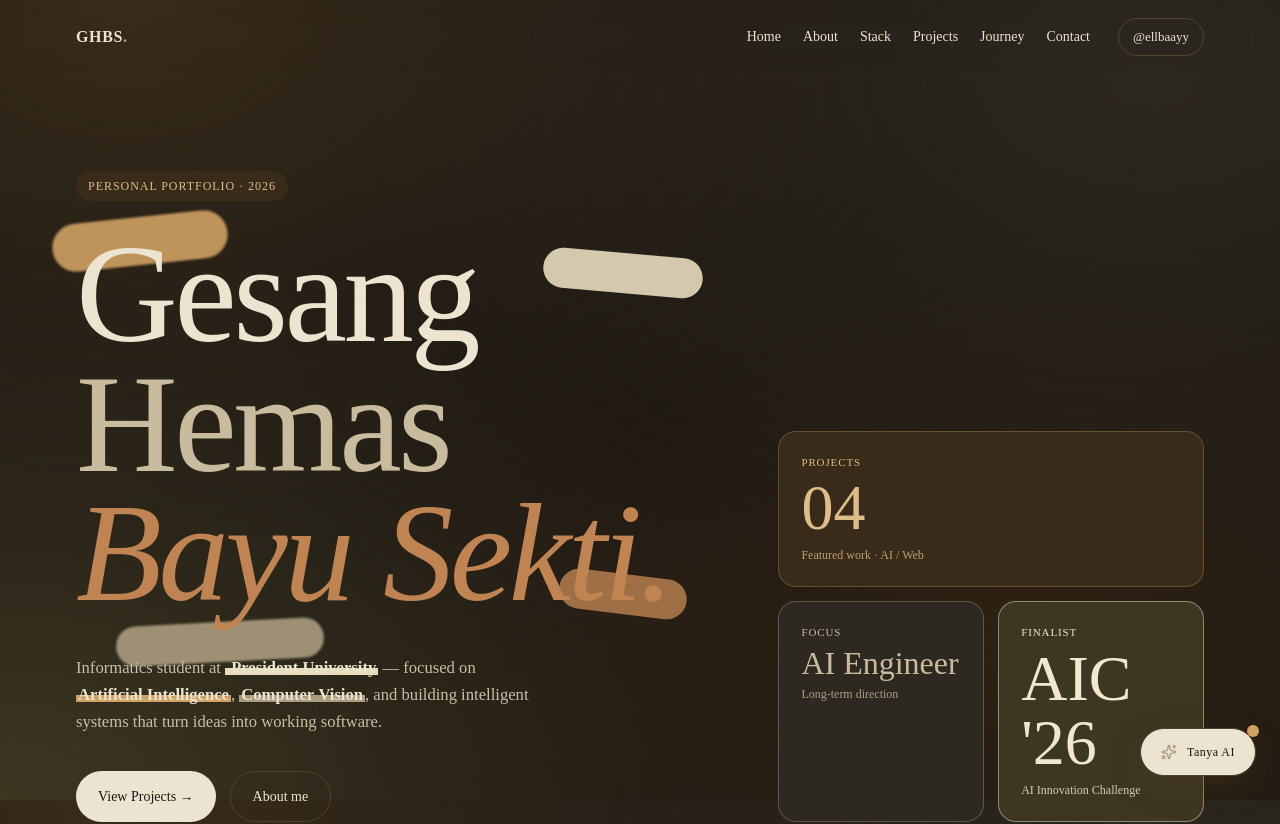
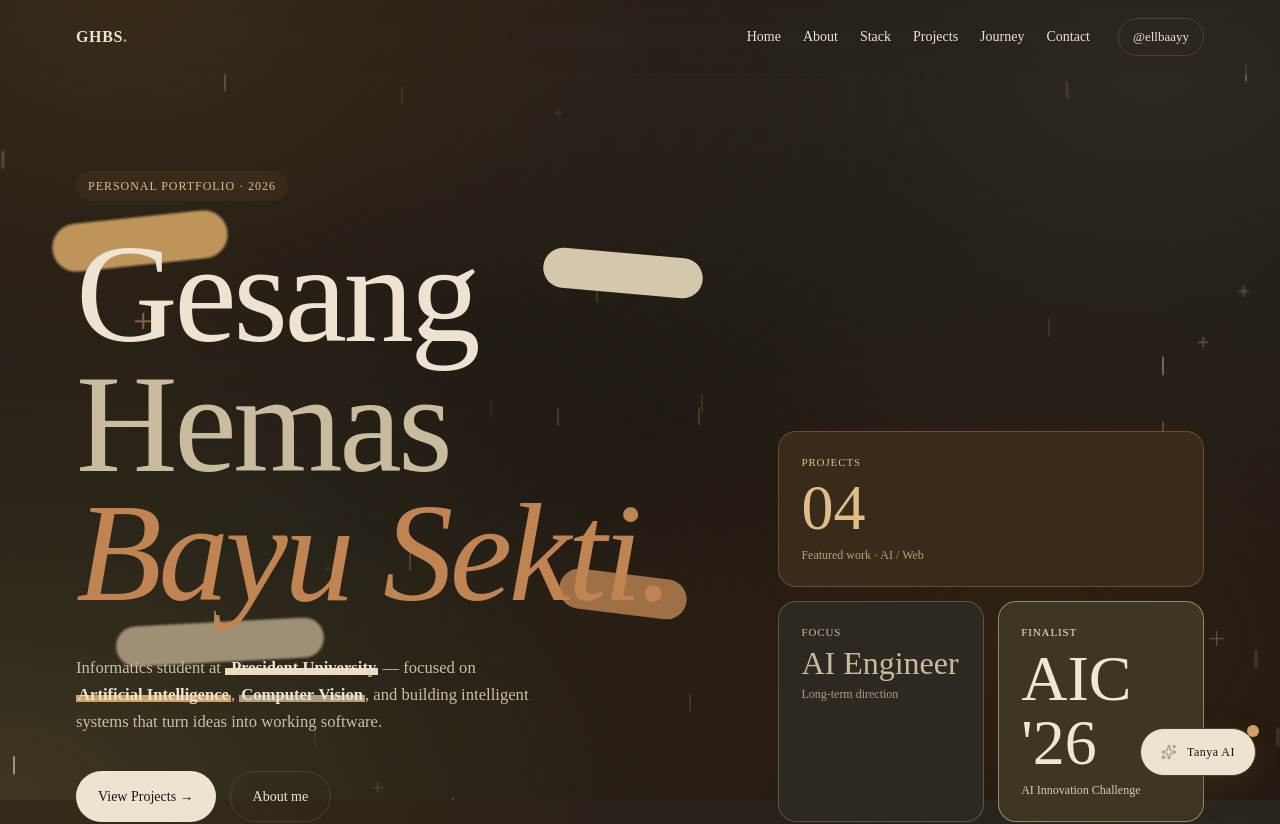
Before and after one commit to Ellbaayy/porto-GHBS, a Next.js app: page / in a window 1280 px wide. Shown: the top 824 px of the page. Built offline with nearby package versions, Linux system fonts and the light colour scheme.

Commit message:
Add ambient floating particles background with scroll parallax

```diff
--- a/src/app/globals.css
+++ b/src/app/globals.css
@@ -192,6 +192,21 @@ html { scroll-behavior: smooth; }
   .marquee-track { animation: none; }
 }
 
+/* Ambient floating shapes ------------------------------------------ */
+@keyframes float {
+  0%, 100% {
+    transform: translate3d(0, 0, 0) rotate(0deg);
+  }
+  50% {
+    transform: translate3d(var(--drift-x, 0px), var(--drift, 12px), 0)
+      rotate(var(--spin, 0deg));
+  }
+}
+
+.animate-float {
+  animation: float 10s ease-in-out infinite;
+}
+
 /* Highlighter effect for inline emphasized words ------------------- */
 .hl {
   background-image: linear-gradient(180deg, transparent 55%, var(--lemon) 55%, var(--lemon) 92%, transparent 92%);
--- a/src/app/layout.tsx
+++ b/src/app/layout.tsx
@@ -5,6 +5,7 @@ import { TopNav } from "@/components/TopNav";
 import { Footer } from "@/components/Footer";
 import { RevealOnScroll } from "@/components/RevealOnScroll";
 import { Chatbot } from "@/components/Chatbot";
+import { AmbientBackground } from "@/components/AmbientBackground";
 
 const inter = Inter({
   variable: "--font-inter",
@@ -39,8 +40,9 @@ export default function RootLayout({
       <body
         className="bg-bg text-ink min-h-screen flex flex-col"
       >
+        <AmbientBackground />
         <TopNav />
-        <main className="flex-1">{children}</main>
+        <main className="relative flex-1 z-10">{children}</main>
         <Footer />
         <RevealOnScroll />
         <Chatbot />
--- /dev/null
+++ b/src/components/AmbientBackground.tsx
@@ -0,0 +1,205 @@
+"use client";
+
+import { useEffect, useMemo, useRef } from "react";
+
+/* ------------------------------------------------------------------
+   AmbientBackground — banyak objek geometris kecil yang melayang
+   (float) dan bereaksi halus terhadap scroll (parallax depth).
+   Murni dekoratif: pointer-events-none, di belakang konten (z-0),
+   objek paling pekat di tepi layar biar teks di tengah tetap kebaca.
+------------------------------------------------------------------- */
+
+type Shape = "dot" | "ring" | "diamond" | "square" | "cross";
+
+type Particle = {
+  id: number;
+  shape: Shape;
+  left: number; // % posisi awal
+  top: number; // % posisi awal
+  size: number; // px
+  parallax: number; // kecepatan relatif thd scroll (depth)
+  opacity: number;
+  drift: number; // px amplitudo float vertikal
+  duration: number; // detik satu siklus float
+  delay: number; // detik
+  color: string;
+  blur?: boolean;
+};
+
+const COLORS = [
+  "var(--lemon-deep)", // cream terang
+  "var(--ink)", // cream
+  "var(--coral-deep)", // karamel muda
+  "var(--ink-soft)", // taupe terang
+  "var(--accent)", // caramel
+  "var(--coral)", // karamel
+];
+
+// Generator deterministik (seeded) — supaya konsisten antara server & client
+function mulberry32(seed: number) {
+  return () => {
+    seed |= 0;
+    seed = (seed + 0x6d2b79f5) | 0;
+    let t = Math.imul(seed ^ (seed >>> 15), 1 | seed);
+    t = (t + Math.imul(t ^ (t >>> 7), 61 | t)) ^ t;
+    return ((t ^ (t >>> 14)) >>> 0) / 4294967296;
+  };
+}
+
+function buildParticles(): Particle[] {
+  const rand = mulberry32(20260902);
+  const shapes: Shape[] = ["dot", "dot", "dot", "ring", "ring", "diamond", "square", "cross"];
+  const parts: Particle[] = [];
+
+  for (let i = 0; i < 64; i++) {
+    // Bias ke tepi: 58% objek di 0–18% / 82–100% kiri; sisanya di tengah tapi redup
+    const edge = rand() < 0.58;
+    let left: number;
+    if (edge) left = rand() < 0.5 ? rand() * 18 : 82 + rand() * 18;
+    else left = 18 + rand() * 64;
+
+    // Dua "depth": 0 = jauh (kecil, lambat, redup), 1 = dekat (lebih besar, cepat, terang)
+    const depth = rand() < 0.62 ? 0 : 1;
+    const big = rand() < 0.2;
+    const size = depth === 0
+      ? (shapes[i % shapes.length] === "dot" ? 1.5 + rand() * 5 : 6 + rand() * 10)
+      : (shapes[i % shapes.length] === "dot" ? 3 + rand() * 8 : big ? 24 + rand() * 22 : 9 + rand() * 13);
+
+    parts.push({
+      id: i,
+      shape: shapes[i % shapes.length],
+      left,
+      top: rand() * 100,
+      size: Math.round(size),
+      parallax: depth === 0 ? 0.012 + rand() * 0.06 : 0.09 + rand() * 0.16,
+      opacity: edge
+        ? depth === 0
+          ? 0.22 + rand() * 0.16
+          : 0.42 + rand() * 0.3
+        : depth === 0
+          ? 0.07 + rand() * 0.06
+          : 0.14 + rand() * 0.12,
+      drift: 6 + rand() * 22,
+      duration: 7 + rand() * 12,
+      delay: rand() * -14, // negatif = langsung mulai di tengah siklus
+      color: COLORS[i % COLORS.length],
+      blur: depth === 0 ? rand() < 0.3 : rand() < 0.15,
+    });
+  }
+  return parts;
+}
+
+export function AmbientBackground() {
+  const particles = useMemo(buildParticles, []);
+  const layerRefs = useRef<(HTMLDivElement | null)[]>([]);
+
+  useEffect(() => {
+    const els = layerRefs.current;
+    let raf = 0;
+    let y = 0;
+
+    const onScroll = () => {
+      y = window.scrollY;
+      if (!raf) raf = requestAnimationFrame(apply);
+    };
+
+    const apply = () => {
+      raf = 0;
+      for (let i = 0; i < els.length; i++) {
+        const el = els[i];
+        if (!el) continue;
+        // gerak ke atas saat scroll ke bawah → efek kedalaman (parallax)
+        el.style.transform = `translate3d(0, ${-y * particles[i].parallax}px, 0)`;
+      }
+    };
+
+    window.addEventListener("scroll", onScroll, { passive: true });
+    onScroll();
+    return () => {
+      window.removeEventListener("scroll", onScroll);
+      if (raf) cancelAnimationFrame(raf);
+    };
+  }, [particles]);
+
+  return (
+    <div
+      aria-hidden="true"
+      className="pointer-events-none fixed inset-0 z-0 overflow-hidden"
+    >
+      {particles.map((p, i) => {
+        let inner: React.ReactNode = null;
+        const sizeStyle = { width: p.size, height: p.size };
+
+        if (p.shape === "dot") {
+          inner = <span style={{ ...sizeStyle, background: p.color, borderRadius: 999 }} />;
+        } else if (p.shape === "ring") {
+          inner = (
+            <span
+              style={{
+                ...sizeStyle,
+                borderRadius: 999,
+                border: `1.5px solid ${p.color}`,
+              }}
+            />
+          );
+        } else if (p.shape === "diamond") {
+          inner = (
+            <span
+              style={{
+                ...sizeStyle,
+                borderRadius: 3,
+                border: `1.5px solid ${p.color}`,
+                transform: "rotate(45deg)",
+              }}
+            />
+          );
+        } else if (p.shape === "square") {
+          inner = (
+            <span
+              style={{ ...sizeStyle, borderRadius: 2, background: p.color, opacity: 0.7 }}
+            />
+          );
+        } else {
+          // cross: dua batang tipis
+          inner = (
+            <span className="relative block" style={sizeStyle}>
+              <span
+                className="absolute left-1/2 top-0 -translate-x-1/2"
+                style={{ width: 1.5, height: p.size, background: p.color }}
+              />
+              <span
+                className="absolute top-1/2 left-0 -translate-y-1/2"
+                style={{ width: p.size, height: 1.5, background: p.color }}
+              />
+            </span>
+          );
+        }
+
+        return (
+          <div
+            key={p.id}
+            ref={(el) => {
+              layerRefs.current[i] = el;
+            }}
+            className="absolute will-change-transform"
+            style={{ left: `${p.left}%`, top: `${p.top}%` }}
+          >
+            <span
+              className="block animate-float"
+              style={{
+                opacity: p.opacity,
+                filter: p.blur ? "blur(1px)" : undefined,
+                animationDuration: `${p.duration}s`,
+                animationDelay: `${p.delay}s`,
+                // float naik-turun lembut + goyang kecil
+                ["--drift" as never]: `${p.drift}px`,
+              }}
+            >
+              {inner}
+            </span>
+          </div>
+        );
+      })}
+    </div>
+  );
+}
--- a/src/components/Footer.tsx
+++ b/src/components/Footer.tsx
@@ -2,7 +2,7 @@ import { profile } from "@/data/portfolio";
 
 export function Footer() {
   return (
-    <footer className="border-t border-line mt-10">
+    <footer className="relative z-10 border-t border-line mt-10">
       <div className="max-w-[1240px] mx-auto px-6 md:px-10 lg:px-14 py-7 flex justify-between items-center gap-4 text-[13px] text-muted">
         <span className="font-mono text-ink">{profile.initials} © 2026</span>
         <span>Designed &amp; built with care · President University · Indonesia</span>
```
